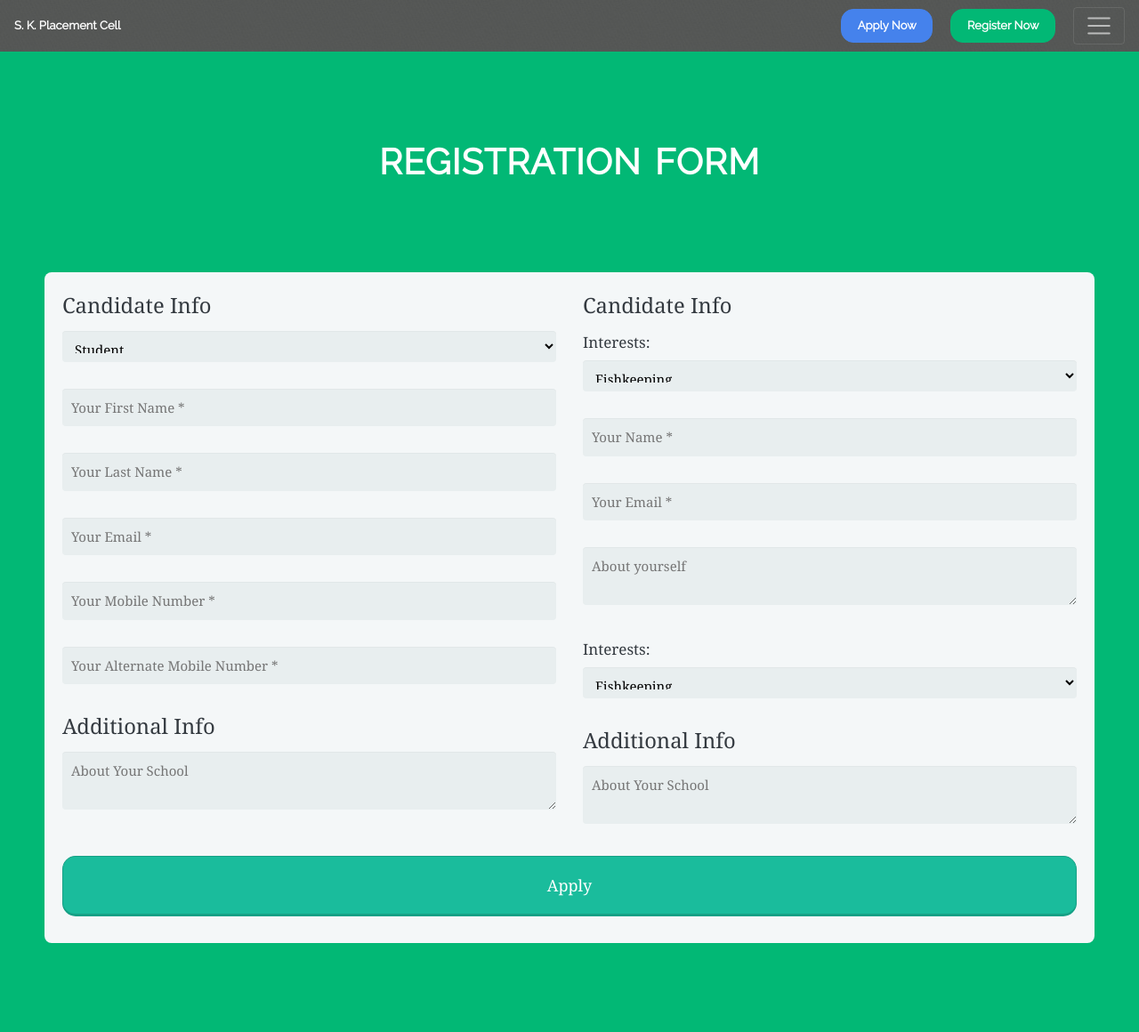
After one commit to ruchamahabal/placement_cell_website, a PHP site: page /register.php in a window 1280 px wide. The commit adds this page. Shown: the whole page at 89% size. Run offline with PHP 8.4, Linux system fonts and the light colour scheme.

Commit message:
added registration form

```diff
--- a/css/custom.css
+++ b/css/custom.css
@@ -206,6 +206,134 @@ body {
   height:448px;
 }
 
+/* ========================================= Registration Form  */
+
+/* Form design */
+
+#registration-form {
+  background:#02B875;
+  background-attachment: fixed;
+  z-index: 2;
+  padding-bottom: 50px;
+  margin-top :0px;
+  padding-top:0px;
+}
+#form-section{
+  padding-top: 50px;
+  /* margin-bottom:-80px; */
+  position: relative;
+  bottom:-50px;
+  color: white;
+  font-size:40px;
+  word-spacing: 4px;
+  letter-spacing: 1px;
+  text-transform: uppercase;
+}
+
+.form-style-5{
+	/* max-width: 1000px; */
+	padding: 10px 20px;
+	background: #f4f7f8;
+	margin :150px 50px 50px 50px;
+
+	padding: 20px;
+	background: #f4f7f8;
+	border-radius: 8px;
+	font-family: Georgia, "Times New Roman", Times, serif;
+}
+.form-style-5 fieldset{
+	border: none;
+}
+.form-style-5 legend {
+	font-size: 1.4em;
+	margin-bottom: 10px;
+}
+.form-style-5 label {
+	display: block;
+	margin-bottom: 8px;
+}
+.form-style-5 input[type="text"],
+.form-style-5 input[type="date"],
+.form-style-5 input[type="datetime"],
+.form-style-5 input[type="email"],
+.form-style-5 input[type="number"],
+.form-style-5 input[type="search"],
+.form-style-5 input[type="time"],
+.form-style-5 input[type="url"],
+.form-style-5 textarea,
+.form-style-5 select {
+	font-family: Georgia, "Times New Roman", Times, serif;
+	background: rgba(255,255,255,.1);
+	border: none;
+	border-radius: 4px;
+	font-size: 15px;
+	margin: 0;
+	outline: 0;
+	padding: 10px;
+	width: 100%;
+	box-sizing: border-box;
+	-webkit-box-sizing: border-box;
+	-moz-box-sizing: border-box;
+	background-color: #e8eeef;
+	color:#000;
+	-webkit-box-shadow: 0 1px 0 rgba(0,0,0,0.03) inset;
+	box-shadow: 0 1px 0 rgba(0,0,0,0.03) inset;
+	margin-bottom: 30px;
+}
+.form-style-5 input[type="text"]:focus,
+.form-style-5 input[type="date"]:focus,
+.form-style-5 input[type="datetime"]:focus,
+.form-style-5 input[type="email"]:focus,
+.form-style-5 input[type="number"]:focus,
+.form-style-5 input[type="search"]:focus,
+.form-style-5 input[type="time"]:focus,
+.form-style-5 input[type="url"]:focus,
+.form-style-5 textarea:focus,
+.form-style-5 select:focus{
+	background: #d2d9dd;
+}
+.form-style-5 select{
+	-webkit-appearance: menulist-button;
+	height:35px;
+}
+.form-style-5 .number {
+	background: #1abc9c;
+	color: #fff;
+	height: 30px;
+	width: 30px;
+	display: inline-block;
+	font-size: 0.8em;
+	margin-right: 4px;
+	line-height: 30px;
+	text-align: center;
+	text-shadow: 0 1px 0 rgba(255,255,255,0.2);
+	border-radius: 15px 15px 15px 0px;
+}
+
+.form-style-5 input[type="submit"],
+.form-style-5 input[type="button"]
+{
+	position: relative;
+	display: block;
+	padding: 19px 39px 18px 39px;
+	color: #FFF;
+	margin: 0 auto;
+	background: #1abc9c;
+	font-size: 18px;
+	text-align: center;
+	font-style: normal;
+	width: 100%;
+  border-radius: 15px;
+	border: 1px solid #16a085;
+	border-width: 1px 1px 3px;
+	margin-bottom: 10px;
+}
+.form-style-5 input[type="submit"]:hover,
+.form-style-5 input[type="button"]:hover
+{
+	background: #109177;
+}
+
 
 /* ================================ media queries */
 @media only screen and (max-width: 400px),
@@ -216,7 +344,7 @@ body {
  #about-us2 {
    display: none;
  }
- .navbar a:first-child {
+ .navbar-brand{
    display: none;
  }
 
--- a/header.php
+++ b/header.php
@@ -5,6 +5,7 @@
     <!-- Required meta tags -->
     <meta charset="utf-8">
     <meta name="viewport" content="width=device-width, initial-scale=1, shrink-to-fit=no">
+
 
     <!-- Bootstrap CSS -->
     <link rel="stylesheet" href="css/bootstrap.min.css">
@@ -17,10 +18,10 @@
 
   </head>
   <body>
-    <nav class="navbar navbar-dark ">
+    <nav class="navbar navbar-dark navbar-fixed-top">
         <a class="navbar-brand" href="#">S. K. Placement Cell</a>
         <a href="#" class="btn btn-primary ml-auto" data-toggle="modal" data-target="#applyNow">Apply Now</a>
-        <a href="#" class="btn btn-success">Register</a>
+        <a href="register.php" class="btn btn-success">Register Now</a>
         <button class="navbar-toggler" type="button" data-toggle="collapse" data-target="#navbarSupportedContent" aria-controls="navbarSupportedContent" aria-expanded="false" aria-label="Toggle navigation">
     <span class="navbar-toggler-icon"></span>
   </button>
--- a/index.php
+++ b/index.php
@@ -225,4 +225,4 @@
   </div>
 </section>
 
-<?php include 'footer.php'; ?>
+<?php include_once 'footer.php'; ?>
--- /dev/null
+++ b/register.php
@@ -0,0 +1,90 @@
+<?php include 'header.php' ?>
+<section id="registration-form">
+  <center><h2 id="form-section"> Registration Form </h2></center>
+      <div class="form-style-5">
+        <form>
+          <div class="row">
+            <div class="col-sm-6">
+              <fieldset>
+              <legend> Candidate Info</legend>
+              <select  name="r_type" required>
+                <option value="Student">Student</option>
+                <option value="Alumni">Alumni</option>
+              </select>
+
+              <input type="text" name="fname" placeholder="Your First Name *">
+              <input type="text" name="lname" placeholder="Your Last Name *">
+              <input type="email" name="field2" placeholder="Your Email *">
+              <input type="number" maxlength="10" name="mobile1" placeholder="Your Mobile Number *">
+              <input type="number" maxlength="10" name="mobile2" placeholder="Your Alternate Mobile Number *">
+
+              <!-- <textarea name="field3" placeholder="About yourself"></textarea> -->
+
+              </fieldset>
+              <fieldset>
+              <legend> Additional Info</legend>
+              <textarea name="field3" placeholder="About Your School"></textarea>
+              </fieldset>
+            </div>
+            <div class="col-sm-6">
+              <fieldset>
+                <label for="job">Interests:</label>
+                <select id="job" name="field4">
+                <optgroup label="Indoors">
+                  <option value="fishkeeping">Fishkeeping</option>
+                  <option value="reading">Reading</option>
+                  <option value="boxing">Boxing</option>
+                  <option value="debate">Debate</option>
+                  <option value="gaming">Gaming</option>
+                  <option value="snooker">Snooker</option>
+                  <option value="other_indoor">Other</option>
+                </optgroup>
+                <optgroup label="Outdoors">
+                  <option value="football">Football</option>
+                  <option value="swimming">Swimming</option>
+                  <option value="fishing">Fishing</option>
+                  <option value="climbing">Climbing</option>
+                  <option value="cycling">Cycling</option>
+                  <option value="other_outdoor">Other</option>
+                </optgroup>
+                </select>
+              <legend> Candidate Info</legend>
+              <input type="text" name="field1" placeholder="Your Name *">
+              <input type="email" name="field2" placeholder="Your Email *">
+              <textarea name="field3" placeholder="About yourself"></textarea>
+              <label for="job">Interests:</label>
+              <select id="job" name="field4">
+              <optgroup label="Indoors">
+                <option value="fishkeeping">Fishkeeping</option>
+                <option value="reading">Reading</option>
+                <option value="boxing">Boxing</option>
+                <option value="debate">Debate</option>
+                <option value="gaming">Gaming</option>
+                <option value="snooker">Snooker</option>
+                <option value="other_indoor">Other</option>
+              </optgroup>
+              <optgroup label="Outdoors">
+                <option value="football">Football</option>
+                <option value="swimming">Swimming</option>
+                <option value="fishing">Fishing</option>
+                <option value="climbing">Climbing</option>
+                <option value="cycling">Cycling</option>
+                <option value="other_outdoor">Other</option>
+              </optgroup>
+              </select>
+              </fieldset>
+              <fieldset>
+              <legend> Additional Info</legend>
+              <textarea name="field3" placeholder="About Your School"></textarea>
+              </fieldset>
+            </div>
+          </div>
+
+          <input type="submit" value="Apply" />
+      </form>
+    </div>
+</section>
+
+
+
+<?php include 'footer.php' ?>
```
